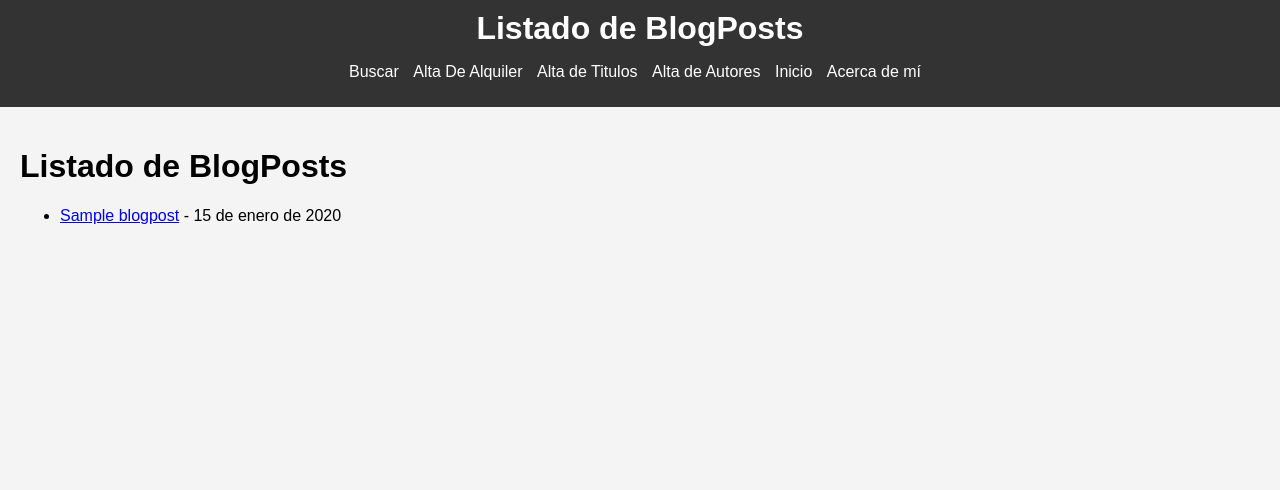
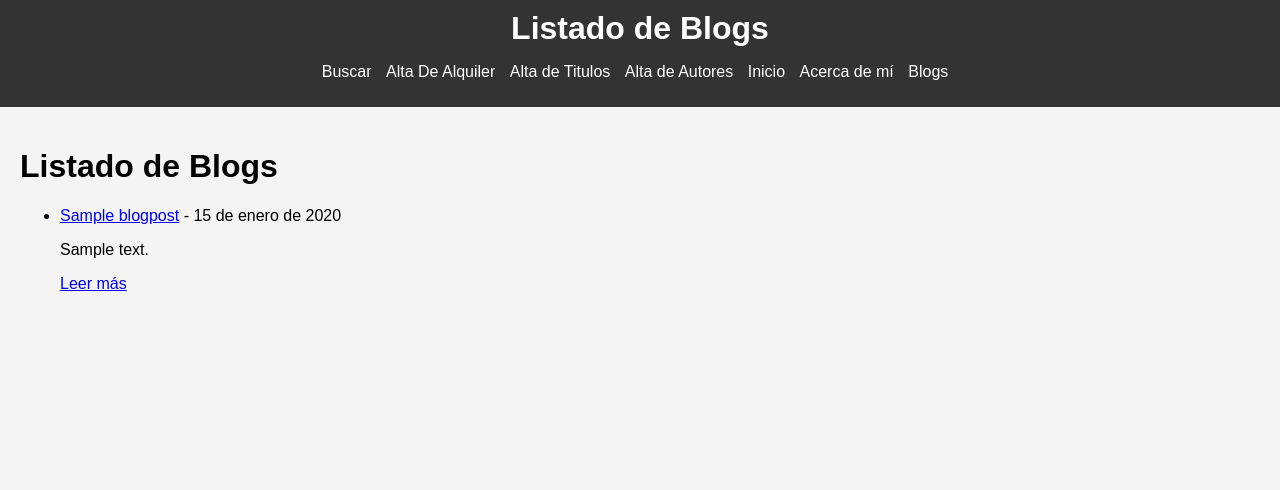
Before and after one commit to ggonzaloIT/PythonProyecto1, a Django app: page /blogposts/ in a window 1280 px wide. Shown: the top 490 px of the page. Run offline with Django 5.2, Linux system fonts and the light colour scheme; tables that the repository leaves empty hold one stand-in row (values such as "Sample post"); some libraries are stand-ins or nearby versions.

Commit message:
Agrego botones utiles para blog e inicio de sesion

```diff
--- a/accounts/templates/accounts/login.html
+++ b/accounts/templates/accounts/login.html
@@ -18,4 +18,5 @@
     {% if error %}
         <p>{{ error }}</p>
     {% endif %}
+    <p>¿No tienes una cuenta? <a href="{% url 'accounts:register' %}">Regístrate aquí</a></p>
 {% endblock %}
--- a/accounts/views.py
+++ b/accounts/views.py
@@ -34,7 +34,7 @@ def register_view(request):
             password = form.cleaned_data.get('password1')
             user = authenticate(username=username, password=password)
             login(request, user)
-            return redirect('home')
+            return redirect('app:home')
     else:
         form = UserCreationForm()
     return render(request, 'accounts/register.html', {'form': form})
--- a/app/models.py
+++ b/app/models.py
@@ -5,7 +5,7 @@ class BlogPost(models.Model):
     titulo = models.CharField(max_length=200)
     autor = models.CharField(max_length=100)
     contenido = RichTextField()
-    imagen = models.ImageField(upload_to='media/', blank=True, null=True)
+    imagen = models.ImageField(upload_to='', blank=True, null=True)
     fecha_publicacion = models.DateField()
 
     def __str__(self):
@@ -14,7 +14,7 @@ class BlogPost(models.Model):
 class Persona(models.Model):
     nombre = models.CharField(max_length=100)
     descripcion = models.TextField()
-    imagen = models.ImageField(upload_to='media/', blank=True, null=True)
+    imagen = models.ImageField(upload_to='', blank=True, null=True)
 
     def __str__(self):
         return f'<b>Nombre:</b> {self.nombre} - <b>Libro alquilado:</b> {self.descripcion}'
@@ -23,7 +23,7 @@ class Persona(models.Model):
 class Libro(models.Model):
     titulo = models.CharField(max_length=100)
     fecha = models.DateField()
-    imagen = models.ImageField(upload_to='media/', blank=True, null=True)
+    imagen = models.ImageField(upload_to='', blank=True, null=True)
 
     def __str__(self):
         return f'<b>Titulo:</b> {self.titulo} - <b>Fecha de entrada:</b> {self.fecha}'
@@ -31,7 +31,7 @@ class Libro(models.Model):
 class Autor(models.Model):
     autor = models.CharField(max_length=100)
     contenido = models.TextField()
-    imagen = models.ImageField(upload_to='media/', blank=True, null=True)
+    imagen = models.ImageField(upload_to='', blank=True, null=True)
 
     def __str__(self):
         return f'<b>Autor/a:</b> {self.autor} - <b>Libro/s:</b> {self.contenido}'
--- a/app/templates/app/base.html
+++ b/app/templates/app/base.html
@@ -18,6 +18,7 @@
                 <li><a href="{% url 'app:autor_create' %}">Alta de Autores</a></li>
                 <li><a href="{% url 'app:home' %}">Inicio</a></li>
                 <li><a href="{% url 'app:about' %}">Acerca de mí</a></li>
+                <li><a href="{% url 'app:blogpost_list' %}">Blogs</a></li> <!-- Agregar acceso a Blogs -->
             </ul>
         </nav>
     </header>
--- a/app/templates/app/blogpost_list.html
+++ b/app/templates/app/blogpost_list.html
@@ -1,22 +1,27 @@
 {% extends 'app/base.html' %}
 {% load static %}
 
-{% block title %}Listado de BlogPosts{% endblock %}
+{% block title %}Listado de Blogs{% endblock %}
 
-{% block header %}Listado de BlogPosts{% endblock %}
+{% block header %}Listado de Blogs{% endblock %}
 
 {% block content %}
-    <h1>Listado de BlogPosts</h1>
+    <h1>Listado de Blogs</h1>
+    {% if user.is_authenticated %}
+        <a href="{% url 'app:blogpost_create' %}" class="btn btn-primary">Crear nuevo post</a>
+    {% endif %}
     {% if blogposts %}
         <ul>
         {% for blogpost in blogposts %}
             <li>
                 <a href="{% url 'app:blogpost_detail' blogpost.pk %}">{{ blogpost.titulo }}</a>
                 - {{ blogpost.fecha_publicacion }}
+                <p>{{ blogpost.contenido|truncatewords:30 }}</p>
+                <a href="{% url 'app:blogpost_detail' blogpost.pk %}">Leer más</a>
             </li>
         {% endfor %}
         </ul>
     {% else %}
-        <p>No hay BlogPosts disponibles.</p>
+        <p>No hay páginas aún.</p>
     {% endif %}
 {% endblock %}
--- a/app/views.py
+++ b/app/views.py
@@ -34,6 +34,10 @@ class BlogPostListView(ListView):
     model = BlogPost
     template_name = 'app/blogpost_list.html'
     context_object_name = 'blogposts'
+
+    def get_queryset(self):
+        return BlogPost.objects.all()
+
 
 
 class PersonaCreateView(LoginRequiredMixin,CreateView):
```
Also changed, not shown: app/templates/app/blogpost_detail.html (+9 -1 lines).
